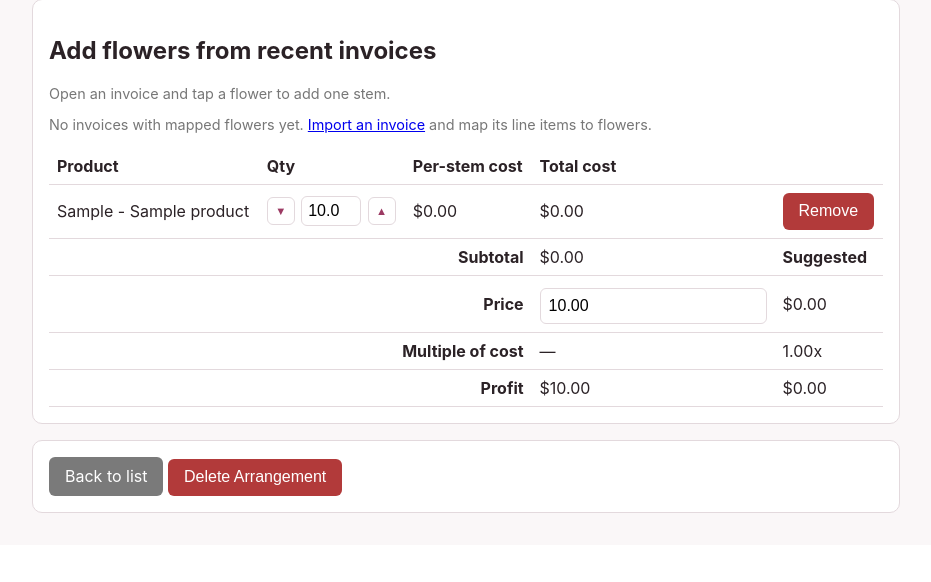
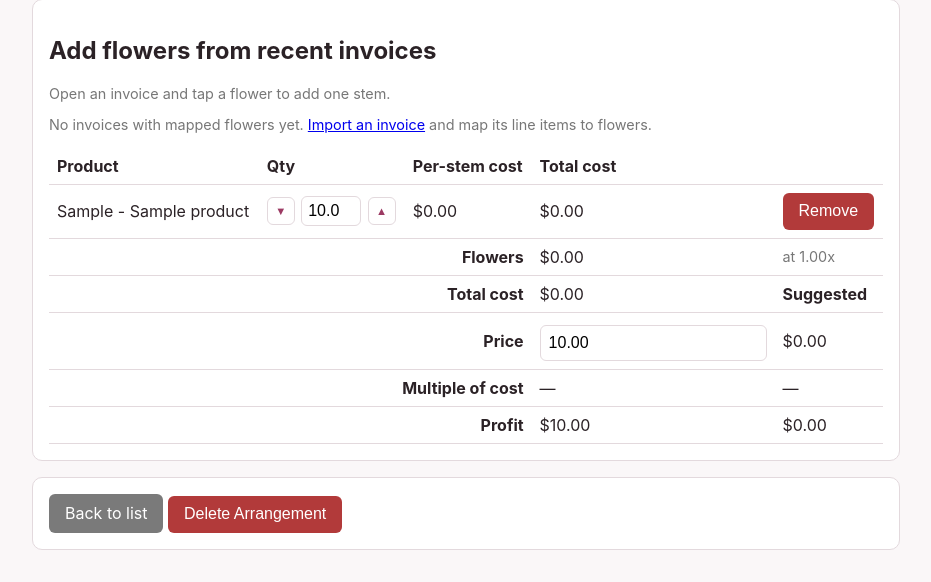
Before and after one commit to mikesmeets/arrangement-app, a Django app: page /1/edit/ in a window 1280 px wide. Shown: the part 1191-1773 px from the top of the page, without its empty margins (174-1105 px from the left). Before the commit the page ends 1704 px from the top, so only its background shows below. Run offline with Django 5.2, Linux system fonts and the light colour scheme; a user stored in the database is signed in; tables that the repository leaves empty hold one stand-in row (values such as "Sample post"); data that the repository does not hold is empty.

Commit message:
Handle hard goods with their own lower markup
Vases and ribbon come in on invoices like flowers but shouldn't earn the
flower markup.

- Product.kind (flower | hard good) classifies the unit that already ties
  invoices to arrangements. Set via a Type select on the invoice line and
  remembered on the product, so a vase is only classified once. Not
  inferred from "has no flower mapped" — that would silently mistake an
  unmapped flower for a vase and under-price it.
- GlobalSettings gains a hard-good markup (default 2x) beside the 4x.
- Arrangement pricing splits into two buckets:
    suggested = flower_cost x markup + hard_good_cost x hard_good_markup
  Profit and multiples now measure against total cost rather than flowers
  alone, and the footer shows each bucket with its multiplier so the
  number is inspectable.
- The picker lists hard goods in one group of their own.

Co-Authored-By: Claude Opus 4.8 <noreply@anthropic.com>

```diff
--- a/arrangements/models.py
+++ b/arrangements/models.py
@@ -3,7 +3,7 @@ from decimal import Decimal
 from django.db import models
 from django.utils import timezone
 
-from catalog.models import Flower, GlobalSettings, Product, Subscription
+from catalog.models import Flower, GlobalSettings, Product, Subscription  # noqa: F401
 
 
 class Arrangement(models.Model):
@@ -93,15 +93,36 @@ class Arrangement(models.Model):
         return GlobalSettings.get_solo().markup_multiplier
 
     @property
-    def flower_cost(self):
+    def hard_good_markup(self):
+        return GlobalSettings.get_solo().hard_good_markup_multiplier
+
+    def _cost_of(self, kind):
         total = Decimal("0.00")
         for item in self.items.select_related("product"):
-            total += item.product.current_avg_cost * item.quantity
+            if item.product.kind == kind:
+                total += item.product.current_avg_cost * item.quantity
         return total
 
     @property
+    def flower_cost(self):
+        return self._cost_of(Product.KIND_FLOWER)
+
+    @property
+    def hard_good_cost(self):
+        return self._cost_of(Product.KIND_HARD_GOOD)
+
+    @property
+    def total_cost(self):
+        return self.flower_cost + self.hard_good_cost
+
+    @property
     def suggested_price(self):
-        return (self.flower_cost * self.markup).quantize(Decimal("0.01"))
+        """Each bucket earns its own markup — hard goods carry a lower one."""
+        priced = (
+            self.flower_cost * self.markup
+            + self.hard_good_cost * self.hard_good_markup
+        )
+        return priced.quantize(Decimal("0.01"))
 
     @property
     def actual_price(self):
@@ -111,17 +132,26 @@ class Arrangement(models.Model):
 
     @property
     def price_multiple(self):
-        if self.flower_cost == 0:
+        cost = self.total_cost
+        if cost == 0:
             return None
-        return (self.actual_price / self.flower_cost).quantize(Decimal("0.01"))
+        return (self.actual_price / cost).quantize(Decimal("0.01"))
+
+    @property
+    def suggested_price_multiple(self):
+        """The blended multiple — hard goods pull it below the flower markup."""
+        cost = self.total_cost
+        if cost == 0:
+            return None
+        return (self.suggested_price / cost).quantize(Decimal("0.01"))
 
     @property
     def profit_at_suggested_price(self):
-        return (self.suggested_price - self.flower_cost).quantize(Decimal("0.01"))
+        return (self.suggested_price - self.total_cost).quantize(Decimal("0.01"))
 
     @property
     def profit(self):
-        return (self.actual_price - self.flower_cost).quantize(Decimal("0.01"))
+        return (self.actual_price - self.total_cost).quantize(Decimal("0.01"))
 
 
 class ArrangementItem(models.Model):
--- a/arrangements/views.py
+++ b/arrangements/views.py
@@ -56,7 +56,19 @@ def arrangement_edit(request, pk):
             "arrangement": arrangement,
             "form": form,
             "invoice_rows": _recent_invoice_products(),
+            "hard_goods": _hard_good_products(),
         },
+    )
+
+
+def _hard_good_products():
+    """Every hard good still in stock, in one group — you reach for a vase
+    directly rather than browsing it by delivery."""
+    return (
+        Product.objects.select_related("vendor")
+        .filter(kind=Product.KIND_HARD_GOOD, line_items__invoice__expired=False)
+        .distinct()
+        .order_by("vendor__name", "name")
     )
 
 
@@ -85,7 +97,11 @@ def _recent_invoice_products():
     invoices = (
         Invoice.objects.select_related("vendor")
         .prefetch_related("line_items__product__vendor", "line_items__product__flower__variety")
-        .filter(expired=False, line_items__product__isnull=False)
+        .filter(
+            expired=False,
+            line_items__product__isnull=False,
+            line_items__product__kind=Product.KIND_FLOWER,
+        )
         .distinct()
         .order_by("-date", "-created_at")
     )
@@ -96,7 +112,9 @@ def _recent_invoice_products():
         seen = set()
         for line_item in invoice.line_items.all():
             product = line_item.product
-            if product and product.id not in seen:
+            if not product or product.kind != Product.KIND_FLOWER:
+                continue
+            if product.id not in seen:
                 seen.add(product.id)
                 products.append(product)
                 surfaced.add(product.id)
@@ -107,7 +125,7 @@ def _recent_invoice_products():
 
     leftover = (
         Product.objects.select_related("vendor", "flower__variety")
-        .filter(line_items__invoice__expired=False)
+        .filter(line_items__invoice__expired=False, kind=Product.KIND_FLOWER)
         .exclude(id__in=surfaced)
         .distinct()
         .order_by("vendor__name", "name")
--- a/catalog/admin.py
+++ b/catalog/admin.py
@@ -75,14 +75,14 @@ class InvoiceAdmin(admin.ModelAdmin):
 
 @admin.register(Product)
 class ProductAdmin(admin.ModelAdmin):
-    list_display = ["name", "vendor", "flower", "quantity_in", "quantity_used", "quantity_on_hand", "current_avg_cost"]
-    list_filter = ["vendor"]
+    list_display = ["name", "vendor", "kind", "flower", "quantity_in", "quantity_used", "quantity_on_hand", "current_avg_cost"]
+    list_filter = ["kind", "vendor"]
     search_fields = ["name"]
 
 
 @admin.register(GlobalSettings)
 class GlobalSettingsAdmin(admin.ModelAdmin):
-    list_display = ["markup_multiplier"]
+    list_display = ["markup_multiplier", "hard_good_markup_multiplier"]
 
     def has_add_permission(self, request):
         return not GlobalSettings.objects.exists()
--- a/catalog/forms.py
+++ b/catalog/forms.py
@@ -7,6 +7,7 @@ from .models import (
     FlowerVariety,
     Invoice,
     InvoiceLineItem,
+    Product,
     Subscription,
     Vendor,
 )
@@ -40,6 +41,7 @@ class ManualStockForm(forms.Form):
     )
     new_vendor = forms.CharField(required=False, label="New vendor name")
     name = forms.CharField(max_length=150, label="Product name")
+    kind = forms.ChoiceField(choices=Product.KIND_CHOICES, label="Type")
     flower = forms.ModelChoiceField(
         queryset=Flower.objects.select_related("variety"),
         required=False,
@@ -131,7 +133,7 @@ class InvoiceLineItemForm(forms.ModelForm):
 
     class Meta:
         model = InvoiceLineItem
-        fields = ["name", "quantity", "total_cost", "flower", "size", "grade"]
+        fields = ["name", "kind", "quantity", "total_cost", "flower", "size", "grade"]
 
 
 class InvoiceFileForm(forms.ModelForm):
--- a/catalog/models.py
+++ b/catalog/models.py
@@ -156,8 +156,21 @@ class Product(models.Model):
     used just in the arrangement maker. The Flower taxonomy link is optional, so
     the app works without it."""
 
+    KIND_FLOWER = "flower"
+    KIND_HARD_GOOD = "hard_good"
+    KIND_CHOICES = [
+        (KIND_FLOWER, "Flower"),
+        (KIND_HARD_GOOD, "Hard good"),
+    ]
+
     vendor = models.ForeignKey(Vendor, on_delete=models.PROTECT, related_name="products")
     name = models.CharField(max_length=150)
+    kind = models.CharField(
+        max_length=20,
+        choices=KIND_CHOICES,
+        default=KIND_FLOWER,
+        help_text="Hard goods (vases, ribbon) price at the lower hard-good markup.",
+    )
     flower = models.ForeignKey(
         Flower,
         on_delete=models.SET_NULL,
@@ -283,6 +296,9 @@ class InvoiceLineItem(models.Model):
         blank=True,
         related_name="line_items",
     )
+    kind = models.CharField(
+        max_length=20, choices=Product.KIND_CHOICES, default=Product.KIND_FLOWER
+    )
     name = models.CharField(max_length=150)
     quantity = models.PositiveIntegerField()
     total_cost = models.DecimalField(max_digits=8, decimal_places=2)
@@ -314,12 +330,21 @@ class InvoiceLineItem(models.Model):
 
 class GlobalSettings(models.Model):
     markup_multiplier = models.DecimalField(max_digits=5, decimal_places=2, default=Decimal("4.00"))
+    hard_good_markup_multiplier = models.DecimalField(
+        max_digits=5,
+        decimal_places=2,
+        default=Decimal("2.00"),
+        help_text="Markup for hard goods (vases, ribbon) — typically lower than flowers.",
+    )
 
     class Meta:
         verbose_name_plural = "global settings"
 
     def __str__(self):
-        return f"Global settings (markup x{self.markup_multiplier})"
+        return (
+            f"Global settings (flowers x{self.markup_multiplier}, "
+            f"hard goods x{self.hard_good_markup_multiplier})"
+        )
 
     def save(self, *args, **kwargs):
         self.pk = 1
--- a/templates/arrangements/_items_and_price.html
+++ b/templates/arrangements/_items_and_price.html
@@ -52,8 +52,20 @@
     {% if arrangement.items.all %}
     <tfoot>
       <tr>
-        <th colspan="3" style="text-align:right;">Subtotal</th>
+        <th colspan="3" style="text-align:right;">Flowers</th>
         <td>${{ arrangement.flower_cost|floatformat:2 }}</td>
+        <td class="muted">at {{ arrangement.markup }}x</td>
+      </tr>
+      {% if arrangement.hard_good_cost %}
+      <tr>
+        <th colspan="3" style="text-align:right;">Hard goods</th>
+        <td>${{ arrangement.hard_good_cost|floatformat:2 }}</td>
+        <td class="muted">at {{ arrangement.hard_good_markup }}x</td>
+      </tr>
+      {% endif %}
+      <tr>
+        <th colspan="3" style="text-align:right;">Total cost</th>
+        <td>${{ arrangement.total_cost|floatformat:2 }}</td>
         <td><strong>Suggested</strong></td>
       </tr>
       <tr>
@@ -72,7 +84,7 @@
       <tr>
         <th colspan="3" style="text-align:right;">Multiple of cost</th>
         <td>{% if arrangement.price_multiple is not None %}{{ arrangement.price_multiple }}x{% else %}—{% endif %}</td>
-        <td>{{ arrangement.markup }}x</td>
+        <td>{% if arrangement.suggested_price_multiple is not None %}{{ arrangement.suggested_price_multiple }}x{% else %}—{% endif %}</td>
       </tr>
       <tr>
         <th colspan="3" style="text-align:right;">Profit</th>
--- a/templates/arrangements/arrangement_edit.html
+++ b/templates/arrangements/arrangement_edit.html
@@ -104,6 +104,28 @@
     <p class="muted">No invoices with mapped flowers yet. <a href="{% url 'invoice-list' %}">Import an invoice</a> and map its line items to flowers.</p>
   {% endfor %}
 
+  {% if hard_goods %}
+    <details class="collapse-group">
+      <summary>
+        <strong>Hard goods</strong>
+        <span class="muted">vases, ribbon &amp; co &middot; {{ hard_goods|length }} product{{ hard_goods|length|pluralize }} &middot; marked up {{ arrangement.hard_good_markup }}x</span>
+      </summary>
+      <div class="flower-grid">
+        {% for product in hard_goods %}
+          <button type="button"
+                  class="flower-btn"
+                  hx-post="{% url 'arrangement-add-item' arrangement.pk %}"
+                  hx-vals='{"product": "{{ product.id }}", "quantity": 1}'
+                  hx-target="#items-and-price"
+                  hx-swap="outerHTML">
+            <span class="flower-btn-name">{{ product.name }}</span>
+            <span class="flower-btn-meta">{{ product.vendor.abbreviation|default:product.vendor.name }}</span>
+          </button>
+        {% endfor %}
+      </div>
+    </details>
+  {% endif %}
+
   {% include "arrangements/_items_and_price.html" %}
 </div>
 
--- a/templates/catalog/_line_item_row.html
+++ b/templates/catalog/_line_item_row.html
@@ -1,5 +1,6 @@
 <tr class="line-item-row">
   <td>{{ line_form.id }}{{ line_form.name }}</td>
+  <td>{{ line_form.kind }}</td>
   <td>{{ line_form.quantity }}</td>
   <td>{{ line_form.total_cost }}</td>
   <td>{% if line_form.instance.pk %}${{ line_form.instance.per_stem_cost }}{% else %}<span class="muted">—</span>{% endif %}</td>
--- a/templates/catalog/invoice_review.html
+++ b/templates/catalog/invoice_review.html
@@ -82,6 +82,7 @@
       <thead>
         <tr>
           <th>Name</th>
+          <th>Type</th>
           <th>Qty</th>
           <th>Total cost</th>
           <th>Per-stem cost</th>
```
Also changed, not shown: catalog/views.py (+17 -7 lines), catalog/migrations/0021_globalsettings_hard_good_markup_multiplier_and_more.py (added).
